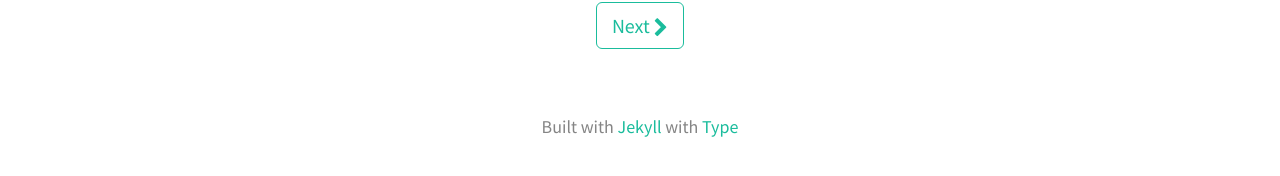
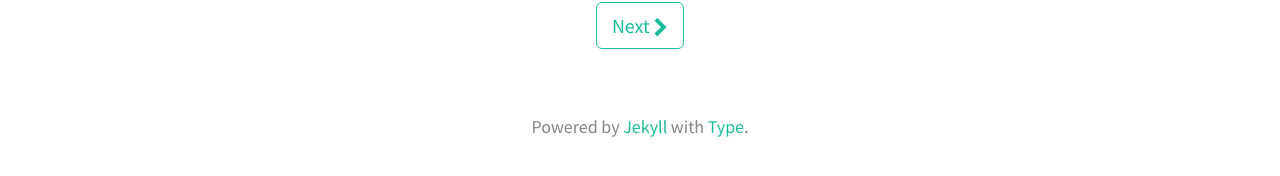
Before and after one commit to armno/armno.github.io, a Jekyll site: the page built from index.html, in a window 1280 px wide and 900 px high, scrolled down 2128 px. Shown: the part 696-872 px from the top of the window. Built offline with Jekyll 4.4.1, drawn with Linux system fonts in a browser that asks for light colours; nearby versions of some CDN libraries; the list of posts is cut into pages by our own code.

Commit message:
update footer copy

```diff
--- a/_config.yml
+++ b/_config.yml
@@ -15,7 +15,7 @@ theme:
   # Header and footer text
   header_text_feature_image: "img/home-featured.jpg"
   footer_text: >
-   Built with <a href="http://jekyllrb.com">Jekyll</a> with <a href="https://rohanchandra.github.io/project/type/">Type</a>
+   Powered by <a href="http://jekyllrb.com">Jekyll</a> with <a href="https://rohanchandra.github.io/project/type/">Type</a>.
 
   # Icons
   rss: false
```
